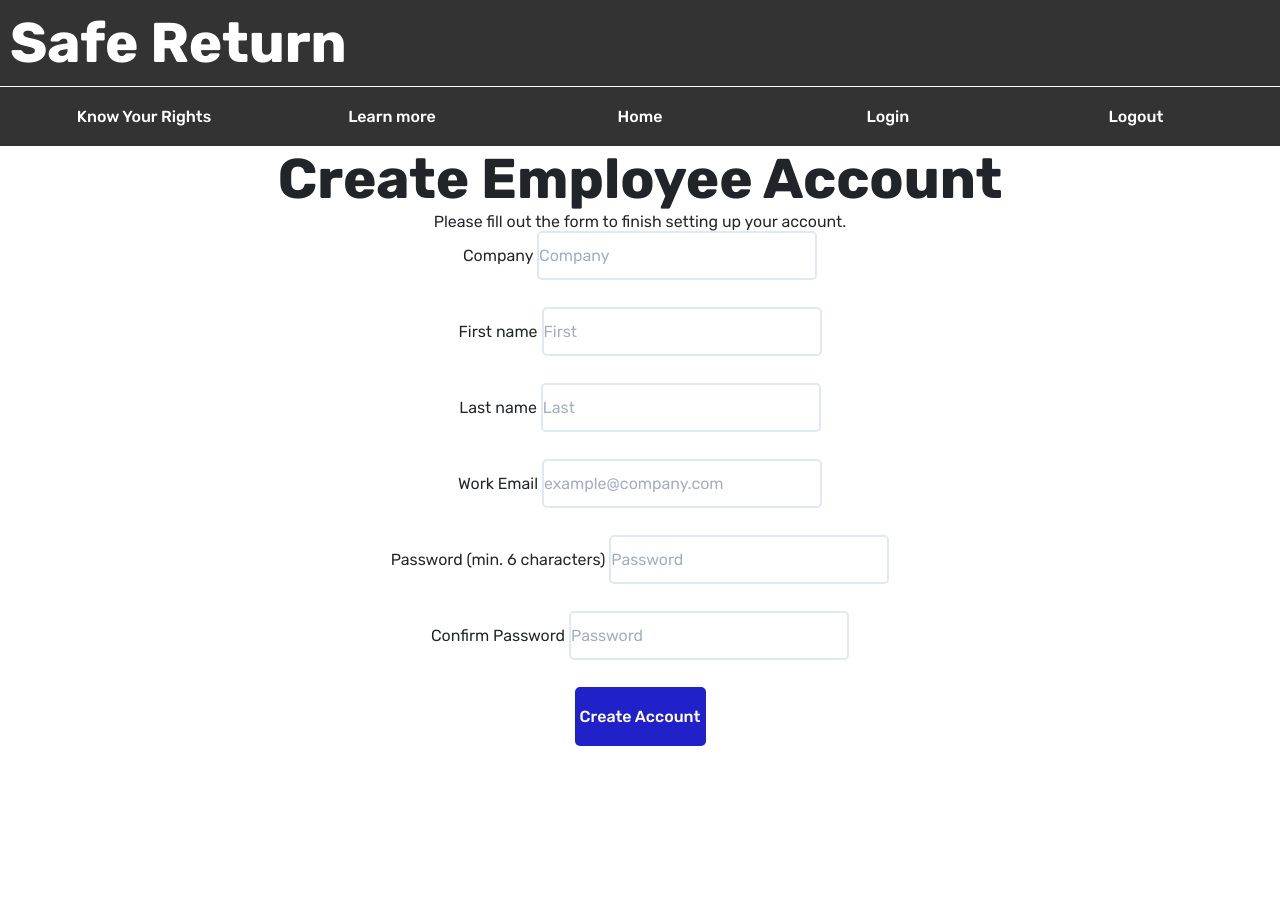
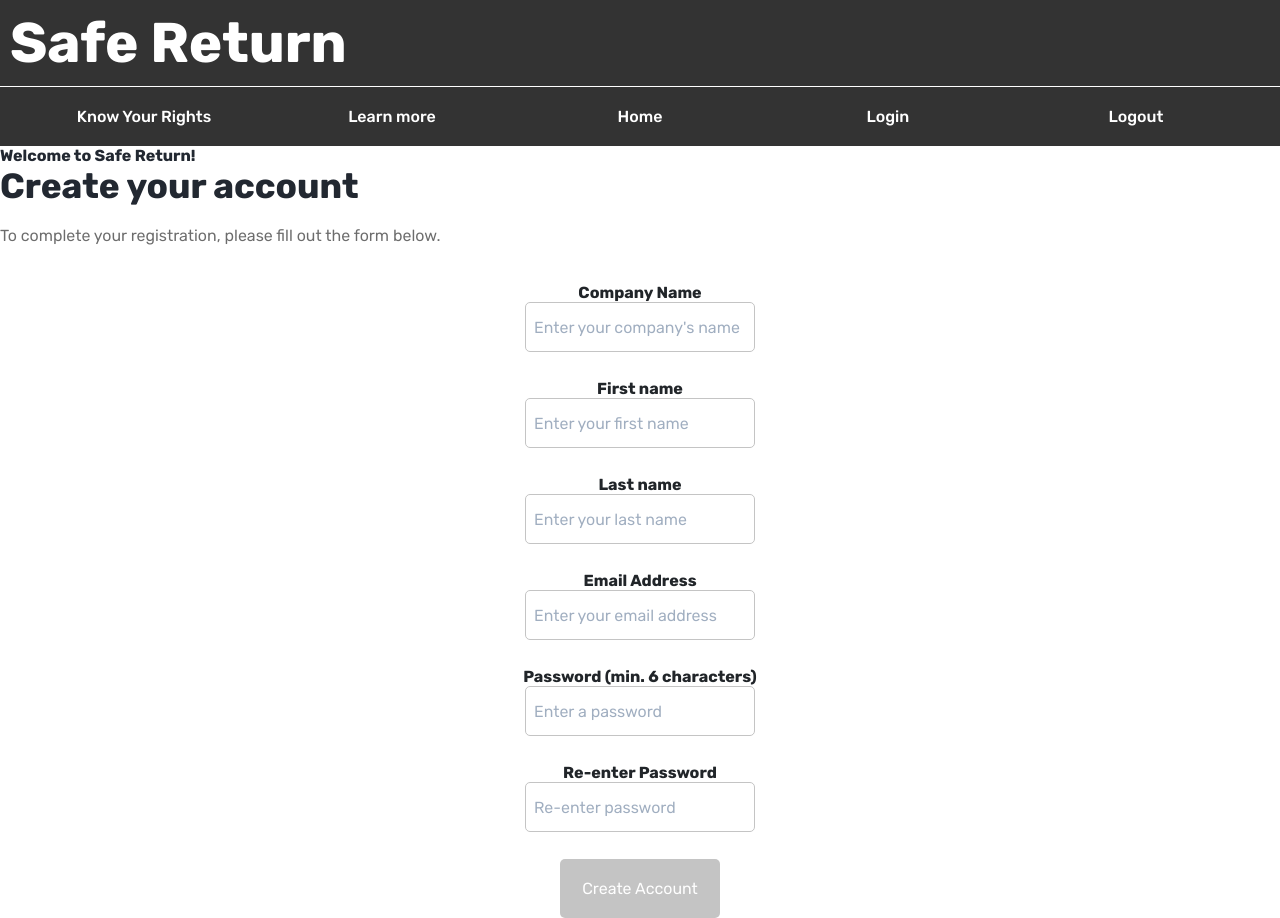
Before and after one commit to etaibar3/worker-safety, a React (Create React App) app in the folder client/: page /create-child-account in a window 1280 px wide. Before the commit the page ends 800 px from the top, so only its background shows below. Built offline with nearby package versions, Linux system fonts and the light colour scheme; what react-alert-template-basic would draw is missing.

Commit message:
Form validation and UX for account creation and roster methods

```diff
--- a/client/src/components/pages/AddUser.js
+++ b/client/src/components/pages/AddUser.js
@@ -199,6 +199,7 @@ const submitButtonActive = {
 const inputBox = {
   width: 280,
   height: 59,
+  padding: 8,
   borderRadius: 5,
   backgroundColor: "#ffffff",
   borderStyle: "solid",
--- a/client/src/components/pages/CreateChildAccount.js
+++ b/client/src/components/pages/CreateChildAccount.js
@@ -62,88 +62,89 @@ class CreateChildAccount extends React.Component {
                 {(status === 200) ?
                     <Redirect to = {{ pathname: "/login" }} />
                     : <div>
-                        <h1> Create Employee Account </h1>
-                        <p align="center"> Please fill out the form to finish setting up your account. </p>
+                        <h4 style = {textStyle}> <strong> Welcome to Safe Return! </strong> </h4>
+                        <h2 style = {textStyle}> Create your account </h2>
+                        <br />
+                        <p style = {textLtStyle}> To complete your registration, please fill out the form below.</p>
+                        <br/><br/>
                         <form onSubmit={this.handleSubmit}>
-                            <label>
-                                Company
-                                {" "}
+                        <label className="text-style">
+                            <strong> Company Name </strong><br/>
                             <input
+                                style={inputBox}
                                 type="text"
                                 value={company}
-                                    style = {rectangle4}
                                 name="company"
-                                    placeholder="Company"
+                                placeholder="Enter your company's name"
                                 onChange={this.handleChange}
                             />
                         </label>
                             <br/><br/>
-                        <label>
-                            First name
-                            {" "}
+                        <label className="text-style">
+                            <strong> First name </strong><br/>
                             <input
+                                style={inputBox}
                                 type="text"
                                 value={first}
-                                style = {rectangle4}
                                 name="first"
-                                placeholder="First"
+                                placeholder="Enter your first name"
                                 onChange={this.handleChange}
                             />
                         </label>
                             <br/><br/>
-                        <label>
-                            Last name
-                            {" "}
+                        <label className="text-style">
+                            <strong> Last name </strong><br/>
                             <input
-                                type="text"
-                                style = {rectangle4}
+                                style={inputBox}
                                 value={last}
                                 name="last"
-                                placeholder="Last"
+                                placeholder="Enter your last name"
                                 onChange={this.handleChange}
                             />
                         </label>
                             <br/><br/>
-                            <label>
-                                Work Email
-                                {" "}
+                        <label className="text-style">
+                            <strong> Email Address</strong><br/>
                             <input
+                                style={inputBox}
                                 type="email"
                                 name="email"
-                                    style = {rectangle4}
                                 value={email}
-                                    placeholder="example@company.com"
+                                placeholder="Enter your email address"
                                 onChange={this.handleChange}
                             />
                         </label>
                             <br/><br/>
-                            <label>
-                                Password (min. 6 characters)
-                                {" "}
+                        <label className="text-style">
+                            <strong> Password (min. 6 characters) </strong><br/>
                             <input
+                                style={inputBox}
                                 type="password"
                                 name="password1"
-                                    style = {rectangle4}
                                 value={password1}
-                                    placeholder="Password"
+                                placeholder="Enter a password"
                                 onChange={this.handleChange}
                             />
                         </label>
                             <br/><br/>
-                            <label>
-                                Confirm Password
-                                {" "}
+                        <label className="text-style">
+                            <strong> Re-enter Password </strong><br/>
                             <input
+                                style={inputBox}
                                 type="password"
                                 name="password2"
-                                    style = {rectangle4}
                                 value={password2}
-                                    placeholder="Password"
+                                placeholder="Re-enter password"
                                 onChange={this.handleChange}
                             />
                         </label>
                         <br/><br/>
-                            <button type="submit" style={submitActive}>Create Account</button>
+                        {(company != "" && email.length >=3 && password1.length > 5 && password1 === password2 && first !== "" && last !== "")
+                        ?
+                        <button style={submitActive} type="submit">Create Account</button>
+                        :
+                        <button style={submitInactive} type="button">Create Account</button>
+                        }
                         </form>
                     </div>
                     }
@@ -152,17 +153,27 @@ class CreateChildAccount extends React.Component {
     }
 }
 
-const rectangle4 = {
-  width: 280,
-  height: 49,
+const inputBox = {
+  width: 230,
+  height: 50,
+  padding: 8,
   borderRadius: 5,
   backgroundColor: "#ffffff",
   borderStyle: "solid",
-  borderWidth: 2,
+  borderWidth: 1,
+  borderColor: "#c4c4c4"
+};
+
+const submitInactive = {
+  width: 160,
+  height: 59,
+  borderRadius: 5,
+  backgroundColor: "#c4c4c4",
+  color: "#ffffff"
 };
 
 const submitActive = {
-  width: 131,
+  width: 160,
   height: 59,
   borderRadius: 5,
   fontWeight: "500",
@@ -170,4 +181,14 @@ const submitActive = {
   color:"#ffffff"
 };
 
+const textStyle = {
+    color: "#222831",
+    textAlign: "left"
+};
+
+const textLtStyle = {
+    color: "#6C6C6C",
+    textAlign: "left"
+};
+
 export default withAlert()(CreateChildAccount);
--- a/client/src/components/pages/CreateRootAccount.js
+++ b/client/src/components/pages/CreateRootAccount.js
@@ -5,6 +5,7 @@
 import React from 'react';
 import axios from 'axios';
 import { Redirect } from 'react-router';
+import { Link } from "react-router-dom";
 import { withAlert } from 'react-alert';
 
 class CreateRootAccount extends React.Component {
@@ -17,7 +18,6 @@ class CreateRootAccount extends React.Component {
 			last: "",
 			password1: "",
 			password2: "",
-			adminChecked: false, /* must be true to submit form */
 			status: 400
 		}
 		this.handleChange=this.handleChange.bind(this)
@@ -30,14 +30,14 @@ class CreateRootAccount extends React.Component {
 	}
 
 	handleSubmit(event) {
-		const { company, email, password1, password2, adminChecked, first, last } = this.state
+		const { company, email, password1, password2, first, last } = this.state
 		event.preventDefault()
-    	{(password1 === password2 && adminChecked) ?
+    	{(password1 === password2) ?
 			axios
 				.post(`http://localhost:5000/admin/create-account`, { 'email': email, 'password': password1, 'org': company, 'firstName': first, 'lastName': last })
 				.then(response => {
 					console.log(response)
-          this.props.alert.success('Success')
+                    this.props.alert.success('Success')
 					this.setState({
 						status: response.status
 					})
@@ -57,112 +57,103 @@ class CreateRootAccount extends React.Component {
 	}
 
 	render() {
-		const { company, email, password1, password2, adminChecked, status, first, last } = this.state
+		const { company, email, password1, password2, status, first, last } = this.state
 		return (
 			<div>
 				{(status === 200) ?
 				<Redirect to = {{ pathname: "/login" }} />
 				:
 				<div>
-					<h1> Create Account </h1>
-					<br /><br />
-					<p> By filling out this form, you are creating an administrative account for your organization.
-					Other administrators and employees can be added to your company roster through this account. If you are
-					not a company representative and you would like to be added to an organization's roster, please reach out
-					to your company representative, and you will be emailed a
-					link to create your account.</p><br/>
+					<h4 style = {textStyle}> <strong> Welcome to Safe Return! </strong> </h4>
+					<h2 style = {textStyle}> Create your account </h2>
+					<br />
+					<p style = {textLtStyle}> Get started with Safe Return by creating an account for your company.</p>
+					<br/><br/>
 					<form onSubmit={this.handleSubmit}>
-						<label>
-							Company
-							{" "}
+						<label className="text-style">
+							<strong> Company Name </strong><br/>
 							<input
-								style = {rectangle4}
+								style={inputBox}
 								type="text"
 								value={company}
 								name="company"
-								placeholder="Company"
+								placeholder="Enter your company's name"
 								onChange={this.handleChange}
 							/>
 						</label>
 							<br/><br/>
-						<label>
-							First name
-							{" "}
+						<label className="text-style">
+							<strong> First name </strong><br/>
 							<input
-								style = {rectangle4}
+								style={inputBox}
 								type="text"
 								value={first}
 								name="first"
-								placeholder="First"
+								placeholder="Enter your first name"
 								onChange={this.handleChange}
 							/>
 						</label>
 							<br/><br/>
-						<label>
-							Last name
-							{" "}
+						<label className="text-style">
+							<strong> Last name </strong><br/>
 							<input
-								style = {rectangle4}
+								style={inputBox}
 								value={last}
 								name="last"
-								placeholder="Last"
+								placeholder="Enter your last name"
 								onChange={this.handleChange}
 							/>
 						</label>
 							<br/><br/>
-						<label>
-							Work Email
-							{" "}
+						<label className="text-style">
+							<strong> Email Address</strong><br/>
 							<input
-								style = {rectangle4}
+								style={inputBox}
 								type="email"
 								name="email"
 								value={email}
-								placeholder="example@company.com"
+								placeholder="Enter your email address"
 								onChange={this.handleChange}
 							/>
 						</label>
 							<br/><br/>
-		                <label>
-		                    Password (min. 6 characters)
-		                    {" "}
+		                <label className="text-style">
+		                    <strong> Password (min. 6 characters) </strong><br/>
 		                    <input
-								style = {rectangle4}
+								style={inputBox}
 		                        type="password"
 		                        name="password1"
 		                        value={password1}
-		                        placeholder="Password"
+		                        placeholder="Enter a password"
 		                        onChange={this.handleChange}
 		                    />
 		                </label>
 		                    <br/><br/>
-		                <label>
-		                    Confirm Password
-		                    {" "}
+		                <label className="text-style">
+		                    <strong> Re-enter Password </strong><br/>
 		                    <input
-		                    	style = {rectangle4}
+		                    	style={inputBox}
 		                        type="password"
 		                        name="password2"
 		                        value={password2}
-		                        placeholder="Password"
+		                        placeholder="Re-enter password"
 		                        onChange={this.handleChange}
 		                    />
 		                </label>
 		                    <br/><br/>
-						<label>
-							<input
-								type="checkbox"
-								name="adminChecked"
-								checked={adminChecked}
-								onChange={this.handleChange}
-							/>
-								{" "}I understand that I am creating the root account for my company
-								and will be responsible for managing my company roster and floor plan.
-						</label>
-							<br/><br/>
+
+						<p> By creating a Safe Return account, you are agreeing to accept Safe Return's <Link to='/' style={hyperlink}> Terms of Service. </Link></p>
+						<br/><br/>
+						<p> We are committed to protecting your privacy. For more information, check out our
+						<Link to='/' style={hyperlink}> Privacy Policy. </Link></p>
+						<br/><br/>
+						{(company != "" && email.length >=3 && password1.length > 5 && password1 === password2 && first !== "" && last !== "")
+						?
 						<button style={submitActive} type="submit">Create Account</button>
+						:
+						<button style={submitInactive} type="button">Create Account</button>
+						}
 					</form>
-				<br/><br/><br/><br/><br/><br/><br/><br/>
 				</div>
 			}
 			</div>
@@ -171,17 +162,39 @@ class CreateRootAccount extends React.Component {
 }
 
 
-const rectangle4 = {
-  width: 280,
-  height: 49,
+const hyperlink = {
+  width: 177,
+  height: 19,
+  fontFamily: "Rubik",
+  fontSize: 16,
+  fontWeight: "1000",
+  fontStyle: "normal",
+  letterSpacing: 0,
+  color: "#2121ca"
+};
+
+const inputBox = {
+  width: 260,
+  height: 50,
+  padding: 8,
   borderRadius: 5,
   backgroundColor: "#ffffff",
   borderStyle: "solid",
-  borderWidth: 2,
+  borderWidth: 1,
+  borderColor: "#c4c4c4",
+  padding: 20
+};
+
+const submitInactive = {
+  width: 160,
+  height: 59,
+  borderRadius: 5,
+  backgroundColor: "#c4c4c4",
+  color: "#ffffff"
 };
 
 const submitActive = {
-  width: 131,
+  width: 160,
   height: 59,
   borderRadius: 5,
   fontWeight: "500",
@@ -189,4 +202,14 @@ const submitActive = {
   color:"#ffffff"
 };
 
+const textStyle = {
+	color: "#222831",
+	textAlign: "left"
+};
+
+const textLtStyle = {
+	color: "#6C6C6C",
+	textAlign: "left"
+};
+
 export default withAlert()(CreateRootAccount);
--- a/client/src/components/pages/ForgotYourPassword.js
+++ b/client/src/components/pages/ForgotYourPassword.js
@@ -42,22 +42,28 @@ class ForgotYourPassword extends React.Component {
             {( status === 200 ) ?
                 <h4> You have been sent an email with directions to reset your password. </h4>
             :   <div>
-                    <h1> Forgot Your Password</h1>
-                    <p style={{ fontSize:"85%" }}> Please enter your work email to be emailed directions on how to reset your password. </p>
+                    <h2> Reset password</h2>
+                    <br />
+                    <p> Please enter the email associated with your account, and we'll send you a link to reset your password! </p>
+                    <br />
                     <form onSubmit={this.handleSubmit}>
-                        <label>
-                            Work Email
-                            {" "}
+                        <label className="text-style">
+                            <strong> Email </strong>
+                            <br/>
                             <input
                                 type="email"
                                 name="email"
+                                style={inputBox}
                                 value={email}
-                                placeholder="example@company.com"
+                                placeholder="Enter your email address"
                                 onChange={this.handleChange}
                             />
                         </label>
                             <br/><br/>
-                        <button type="submit">Send </button>
+                        {(email.length > 0) ?
+                          <button style={submitActive} type="submit">Send Link </button>
+                          :
+                          <button style={submitInactive} type="button">Send Link </button>}
                     </form>
                 </div>}
             </div>
@@ -65,4 +71,32 @@ class ForgotYourPassword extends React.Component {
     }
 }
 
+
+const inputBox = {
+  width: 230,
+  height: 50,
+  padding: 8,
+  borderRadius: 5,
+  backgroundColor: "#ffffff",
+  borderStyle: "solid",
+  borderWidth: 1,
+  borderColor: "#c4c4c4"
+};
+
+const submitActive = {
+  width: 200,
+  height: 59,
+  borderRadius: 5,
+  backgroundColor: "#2121ca",
+  color: "#ffffff"
+};
+
+const submitInactive = {
+  width: 200,
+  height: 59,
+  borderRadius: 5,
+  backgroundColor: "#c4c4c4",
+  color: "#ffffff"
+};
+
 export default ForgotYourPassword;
--- a/client/src/components/pages/ResetPassword.js
+++ b/client/src/components/pages/ResetPassword.js
@@ -63,6 +63,7 @@ class ResetPassword extends React.Component {
                             <input
                                 type="password"
                                 name="password1"
+                                style={inputBox}
                                 value={password1}
                                 placeholder="Password"
                                 onChange={this.handleChange}
@@ -75,6 +76,7 @@ class ResetPassword extends React.Component {
                             <input
                                 type="password"
                                 name="password2"
+                                style={inputBox}
                                 value={password2}
                                 placeholder="Password"
                                 onChange={this.handleChange}
@@ -89,4 +91,15 @@ class ResetPassword extends React.Component {
     }
 }
 
+const inputBox = {
+  width: 230,
+  height: 50,
+  padding: 8,
+  borderRadius: 5,
+  backgroundColor: "#ffffff",
+  borderStyle: "solid",
+  borderWidth: 1,
+  borderColor: "#c4c4c4"
+};
+
 export default ResetPassword;
--- a/client/src/components/pages/Roster.js
+++ b/client/src/components/pages/Roster.js
@@ -54,10 +54,8 @@ class Roster extends React.Component {
         })
     }
 
-    handleSubmit(event) {
-        event.preventDefault()
+    searchUser(email) {
         this.setState({ name: "" })
-        if (this.state.method === "Lookup") {
         this.setState({ submitClicked: true });   {/* Admin clicked submit */}
         axios
          .get('http://localhost:5000/org/manageRoster/' + this.state.email)
@@ -75,8 +73,12 @@ class Roster extends React.Component {
                 status: error.response.status
             })
          })
+        return false
     }
-        else if (this.state.method === "Change type") {
+
+    handleSubmit(event) {
+        event.preventDefault()
+        if (this.state.method === "Change type") {
             let admin
             {(this.state.permissions === "administrator") ? admin = true : admin = false}
             axios
@@ -89,9 +91,6 @@ class Roster extends React.Component {
                  console.log(error)
                  this.props.alert.error(error.response.data.error)
              })
-        }
-        else {
-            alert('Error: No roster action selected.')
         }
     }
 
@@ -108,38 +107,12 @@ class Roster extends React.Component {
                 <form onSubmit={this.handleSubmit} value={method}>
                     <select name="method" onChange={this.handleMethodChange}>
                         <option value=" "> </option>
-                        <option value="Lookup">Lookup a user</option>
                         <option value="Change type">Change user account type</option>
                     </select>
                     <br/><br/>
 
-                    {/* To add a user, admin must choose user's account permissions (employee vs admin) */}
-                    <button type="submit" style={submitButtonActive} onClick={this.addRoute}>Add User</button>
+                    <button type="button" style={submitButtonActive} onClick={this.addRoute}>Add User</button>
                     {(method === "Add") ? <Redirect to = {{ pathname: "/add-user" }} /> : null}
-
-                    {/* To view the company roster, admin must enter user's email*/}
-                    {(method === "Lookup") ?
-                        <div>
-                            <label>
-                                Employee email
-                                {" "}
-                                <input
-                                    type="email"
-                                    name="email"
-                                    value={email}
-                                    placeholder="employee@company.com"
-                                    onChange={this.handleChange}
-                                />
-                            </label>
-                            <br/> <br/>
-                            {/* Display response from database */}
-                            {(submitClicked && status !== 200) ? <div> <p> {email} is not currently on your company roster. </p> <p>You can add them through the "Add a user" option above.</p> </div>: null }
-                            {(submitClicked && status === 200 && name !== "") ?
-                                <p> {name}, {email}, is on your roster. {(isAdmin) ? <p>Account type: Administrator </p> : <p> Account type: Employee </p>} </p> : null }
-                            {(submitClicked && status === 200 && name === "") ?
-                                <p> {email} is on your roster but has not created an account yet. {(isAdmin) ? <p>Account type: Administrator </p> : <p> Account type: Employee </p>} </p> : null }
-                        </div>
-                    : null}
 
                     {/*To change account type, admin will set it to administrator or employee*/}
                     {(method === "Change type") ?
@@ -184,6 +157,26 @@ class Roster extends React.Component {
                     <br/>
                     {(method !== " " & method !== "View" & method != "Add") ? <button type="submit" style={submitButtonActive} onSubmit={this.handleSubmit}>Submit</button> : null}
                     <br/><br/>
+
+                    <label className="text-style">
+                        <input
+                            type="email"
+                            name="email"
+                            style={inputBox}
+                            value={email}
+                            placeholder="Search by email..."
+                            onChange={this.handleChange}
+                        />
+                    {"   "}
+                    {(email != "") ? <button type="submit" style={searchButton} onClick={() => this.searchUser(email)}>Search</button> : null}
+                    </label>
+                    <br/> <br/>
+                    {/* Display response from database */}
+                    {(submitClicked && status !== 200) ? <div> <p> {email} is not currently on your company roster. </p> <p>You can add them through the "Add a user" option above.</p> </div>: null }
+                    {(submitClicked && status === 200 && name !== "") ?
+                        <p> {name}, {email}, is on your roster. {(isAdmin) ? <p>Account type: Administrator </p> : <p> Account type: Employee </p>} </p> : null }
+                    {(submitClicked && status === 200 && name === "") ?
+                        <p> {email} is on your roster but has not created an account yet. {(isAdmin) ? <p>Account type: Administrator </p> : <p> Account type: Employee </p>} </p> : null }
                 </form>
                 <ViewRoster />
                 <br/><br/>
@@ -202,4 +195,24 @@ const submitButtonActive = {
   color:"#ffffff"
 };
 
+const searchButton = {
+  width: 70,
+  height: 40,
+  borderRadius: 3,
+  fontWeight: "200",
+  backgroundColor: "#F0F0F0",
+  color:"#000000",
+};
+
+const inputBox = {
+  width: 200,
+  height: 40,
+  padding: 8,
+  borderRadius: 5,
+  backgroundColor: "#ffffff",
+  borderStyle: "solid",
+  borderWidth: 1,
+  borderColor: "#c4c4c4"
+};
+
 export default withAlert()(Roster)
```
Also changed, not shown: client/src/components/pages/Login.js (+6 -5 lines), client/src/components/pages/ViewRoster.js (+134 -12 lines), 2 other files (tests, documents, lock files or other folders). Lines whose indentation alone changed are shown as unchanged.
